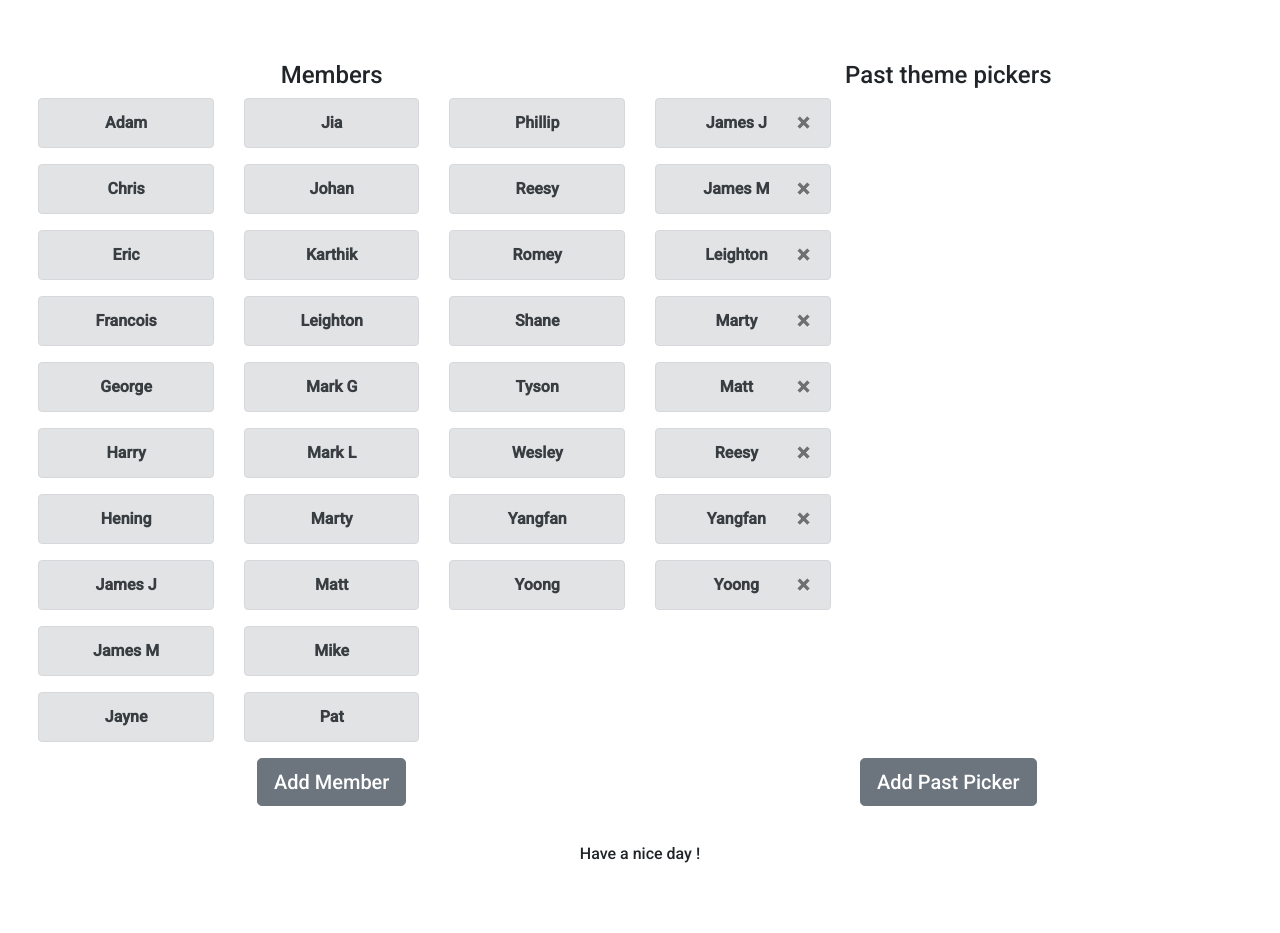
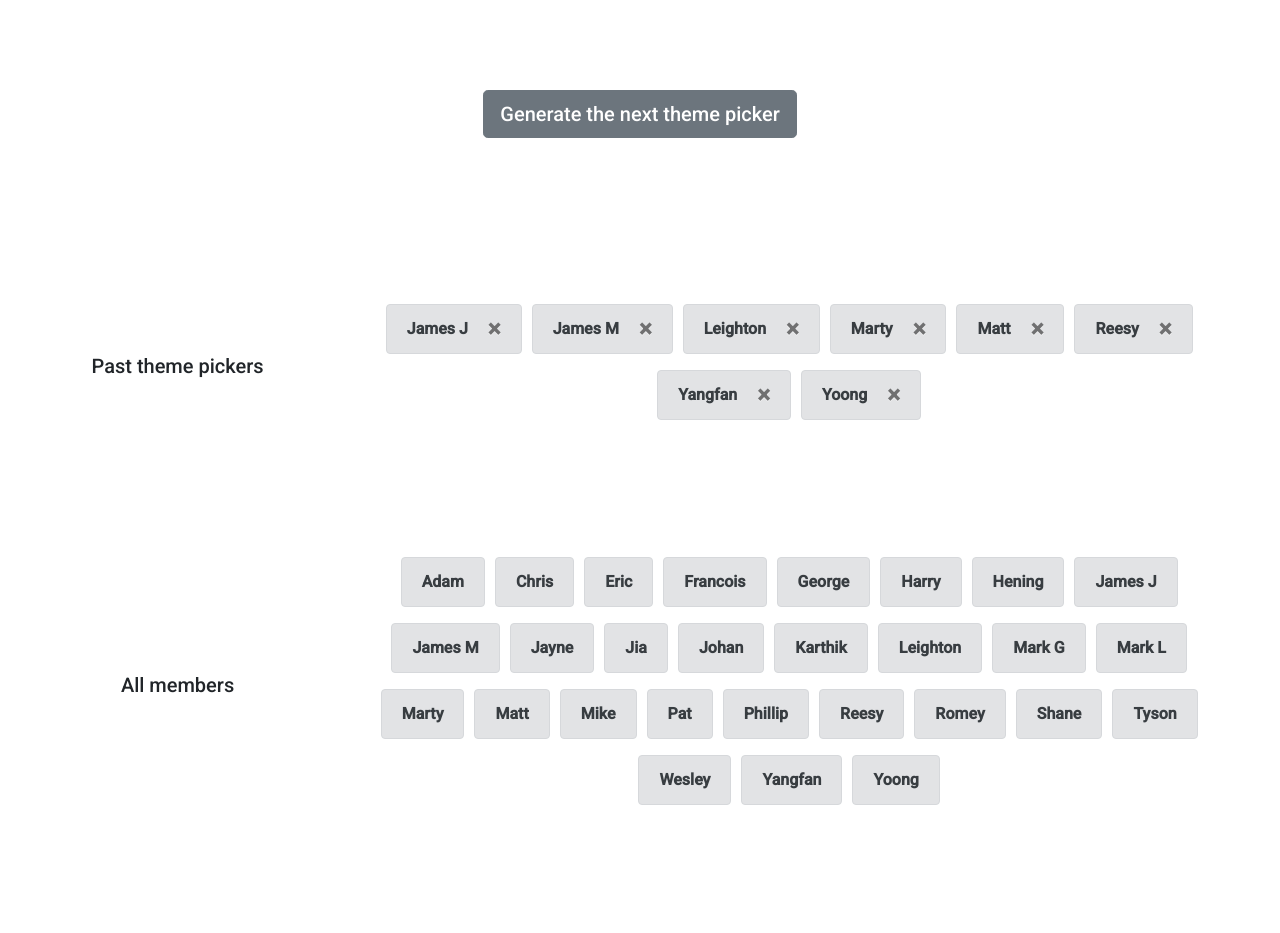
Before and after one commit to YangfanZhang/WhoIsLuckyOne, a plain HTML site: page index.html in a window 1280 px wide. Shown: the part 230-1163 px from the top of the page. Before the commit the page ends 1132 px from the top, so only its background shows below. Drawn offline with nearby package versions, Linux system fonts and the light colour scheme.

Commit message:
Used rows to present past theme pickers and members instead of columns.

```diff
--- a/index.html
+++ b/index.html
@@ -42,49 +42,36 @@
           data-toggle="modal"
           data-target="#resultModal"
         >
-          Generate next theme picker
+          Generate the next theme picker
         </button>
       </div>
     </div>
 
     <div class = "MiddleSection">
-    <div class="row">
-      <div class="col-sm-6">
-        <h4><span class="label label-primary">Members</span></h4>
+    <div class="row pastSection align-items-center">
+      <div class="col-sm-3">
+        <h5><span class="label label-primary">Past theme pickers</span></h5>
       </div>
-      <div class="col-sm-6">
-        <h4><span class="label label-primary">Past theme pickers</span></h4>
+      <div class="col-sm-9 PastList">
+        </div>
+      </div>
+      <div class="row allSection align-items-center">
+      <div class="col-sm-3">
+        <h5><span class="label label-primary">All members</span></h5>
+      </div>
+      <div class="col-sm-9 AllList">
       </div>
     </div>
-    <div class="row">
-      <div class="col-sm-6 AllList">
-        <div class="row">
-        <div class="col-md-4 AllList1"></div>
-        <div class="col-md-4 AllList2"></div>
-        <div class="col-md-4 AllList3"></div>
-       </div>
-      </div>
-      <div class="col-sm-6 PastList">
-        <div class="row">
-        <div class="col-md-4 PastList1"></div>
-        <div class="col-md-4 PastList2"></div>
-        <div class="col-md-4 PastList3"></div>
-      </div>
-      </div>
     </div>
-    <div class="row">
-      <div class="col-sm-6">
-        <button type="button" class="btn btn-secondary btn-lg">
-          Add Member
-        </button>
-      </div>
+
+    <!-- <div class="row">
       <div class="col-sm-6">
         <button type="button" class="btn btn-secondary btn-lg">
           Add Past Picker
         </button>
       </div>
-    </div>
-  </div>
+    </div> -->
+
     <!-- Modal -->
     <div
       class="modal fade"
@@ -125,7 +112,7 @@
   </body>
   <footer>
     <div>
-      <h6>Have a nice day !</h6>
+      <h6>Have a nice day ! &#x1F918;</h6>
     </div>
   </footer>
 </html>
--- a/index.js
+++ b/index.js
@@ -1,6 +1,8 @@
 let allMembers = ["Adam", "Chris", "Eric", "Francois", "George", "Harry", "Hening", "James J", "James M", "Jayne", "Jia", "Johan", "Karthik", "Leighton", "Mark G", "Mark L", "Marty", "Matt", "Mike", "Pat", "Phillip", "Reesy", "Romey", "Shane", "Tyson", "Wesley", "Yangfan", "Yoong"];
 allMembers.sort();
 AppendItemsInAllMembers(allMembers);
+// roundOne = [ "Marty", "Yoong", "Reesy", "James J", "Matt", "James M", "Leighton", "Yangfan"];
+// localStorage.setItem("roundOneLocal", JSON.stringify(roundOne));
 
 
 if(localStorage.getItem('roundOneLocal') == null){
@@ -28,8 +30,8 @@ $('.saveBtn').on('click', function(e){
     roundOne =  JSON.parse(localStorage.getItem('roundOneLocal'));
     roundOne.push(textValue);
     localStorage.setItem("roundOneLocal", JSON.stringify(roundOne));
-    var col = selectCol(roundOne.length-1);
-    $(".PastList" + col).append("<div class=\"alert alert-secondary \" role=\"alert\"><strong>" + textValue +
+    // var col = selectCol(roundOne.length-1);
+    $(".PastList").append("<div class=\"alert alert-secondary \" role=\"alert\"><strong>" + textValue +
     "<button type=\"button\" class=\"close closeAlertBtn\" data-dismiss=\"alert\" aria-label=\"Close\"><span aria-hidden=\"true\">&times;</span></button></strong></div>");
 })
 
@@ -48,32 +50,32 @@ function rollAgain(event){
 
 function AppendItemsInAllMembers(array) {
     for (let i = 0; i < array.length; i++) {
-        var col = selectCol(i);
-        $(".AllList" + col).append("<div class=\"alert alert-secondary \" role=\"alert\"><strong>"+ array[i] +"</strong></div>");
+        // var col = selectCol(i);
+        $(".AllList").append("<div class=\"alert alert-secondary \" role=\"alert\"><strong>"+ array[i] +"</strong></div>");
         }
 }
 
 function AppendItemsInroundOne(array){
     for (let i = 0; i < array.length; i++) {
-        var col = selectCol(i);
-        $(".PastList" + col).append("<div class=\"alert alert-secondary \" role=\"alert\"><strong>" + array[i] +
+        // var col = selectCol(i);
+        $(".PastList").append("<div class=\"alert alert-secondary \" role=\"alert\"><strong>" + array[i] +
         "<button type=\"button\" class=\"close closeAlertBtn\" data-dismiss=\"alert\" aria-label=\"Close\"><span aria-hidden=\"true\">&times;</span></button></strong></div>");
     }
 }
 
-function selectCol(i) {
-    var col = 0;
-    if(i < 10){
-        col = 1;
-    }
-    else if(i < 20){
-        col = 2;
-    }
-    else{
-        col = 3;
-    }
-    return col;
-}
+// function selectCol(i) {
+//     var col = 0;
+//     if(i < 10){
+//         col = 1;
+//     }
+//     else if(i < 20){
+//         col = 2;
+//     }
+//     else{
+//         col = 3;
+//     }
+//     return col;
+// }
 
 function NextPicker(){
     var membersToChoose = $(allMembers).not(roundOne).get();
--- a/styles.css
+++ b/styles.css
@@ -8,26 +8,35 @@ font-family: 'Roboto', sans-serif;
 h1{
 font-family: 'Alfa Slab One', cursive;
 font-size: 4rem;
-margin-top: 3%;
-margin-bottom: 3%;
+margin-top: 8%;
+margin-bottom: 8%;
 }
 
 #generateBtn{
-margin: 2% 0 2% 0;
+margin: 3% 0 5% 0;
 }
 
 .alert {
-
- }
+    display:inline-block;
+    margin-right: 10px;
+  }
 
 .MiddleSection{
-    margin: 3% 3% 3% 3%;
+    margin: 8% 3% 3% 3%;
 }
 
-.AllList{
-    margin: auto;
+.pastSection{
+    margin-top: 5%;
+   margin-bottom: 10%;
 }
 
+/* .AllList{
+    margin: auto;
+} */
+.closeAlertBtn{
+    margin-left: 20px;
+    margin-right: 0;
+}
 .modal-content {
     height: 100%;
   }
@@ -37,5 +46,5 @@ margin: 2% 0 2% 0;
 }
 
 footer{
-    margin: 3% 0 3% 0;
+    margin: 10% 0 5% 0;
 }
```
